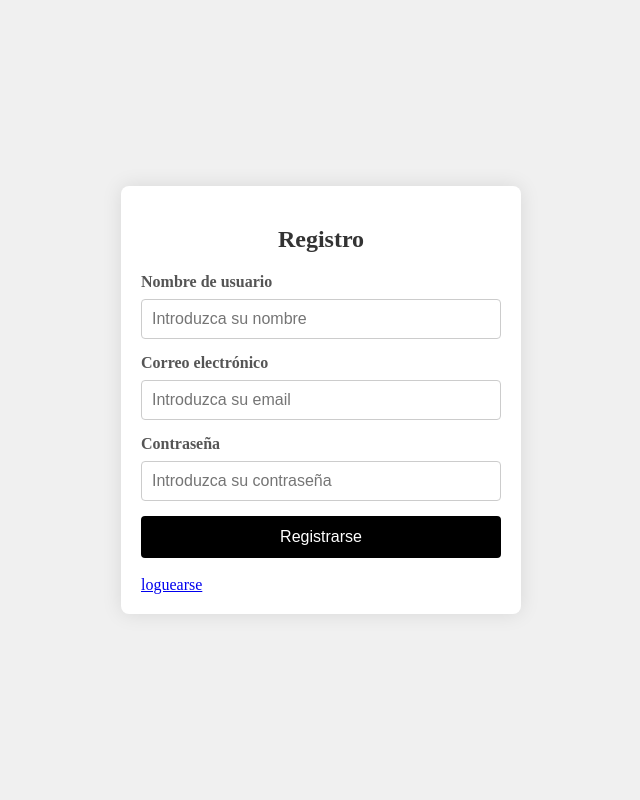
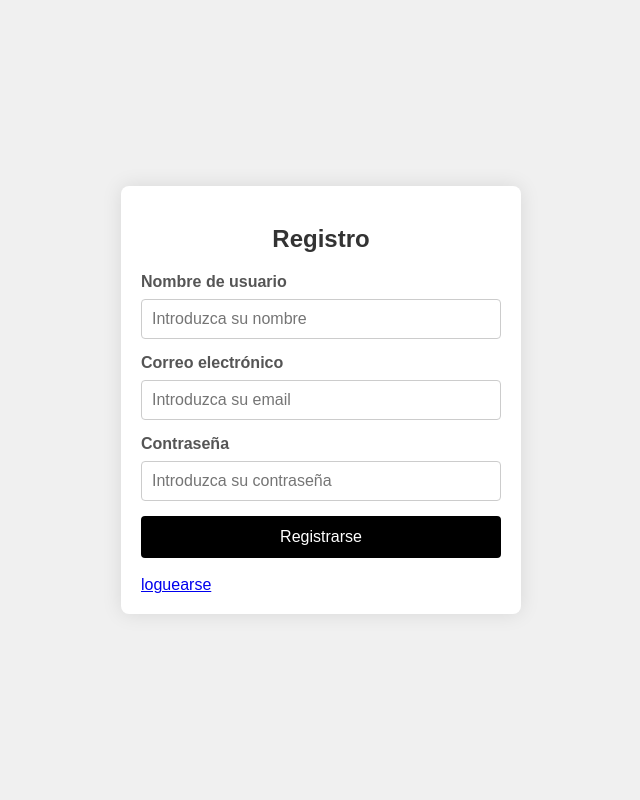
Before and after one commit to anachuchu278/tesina, a CodeIgniter 4 app: the page made by app/Views/registerVista.php in a window 1280 px wide. Shown: the whole page, without its empty margins (319-959 px from the left). Run offline with PHP 8.4 and a stand-in for CodeIgniter, Linux system fonts and the light colour scheme; the template is opened without the code that fills it, so the values that code supplies are empty; some libraries are stand-ins or nearby versions.

Commit message:
Cambio de fuente 19/06/2024

```diff
--- a/public/css/register.css
+++ b/public/css/register.css
@@ -1,6 +1,6 @@
 /* Estilos generales */
 body {
-    font-family: Georgia, Times, serif,;
+    font-family: Arial, sans-serif;
     background-color: #f0f0f0;
     display: flex;
     justify-content: center;
```
